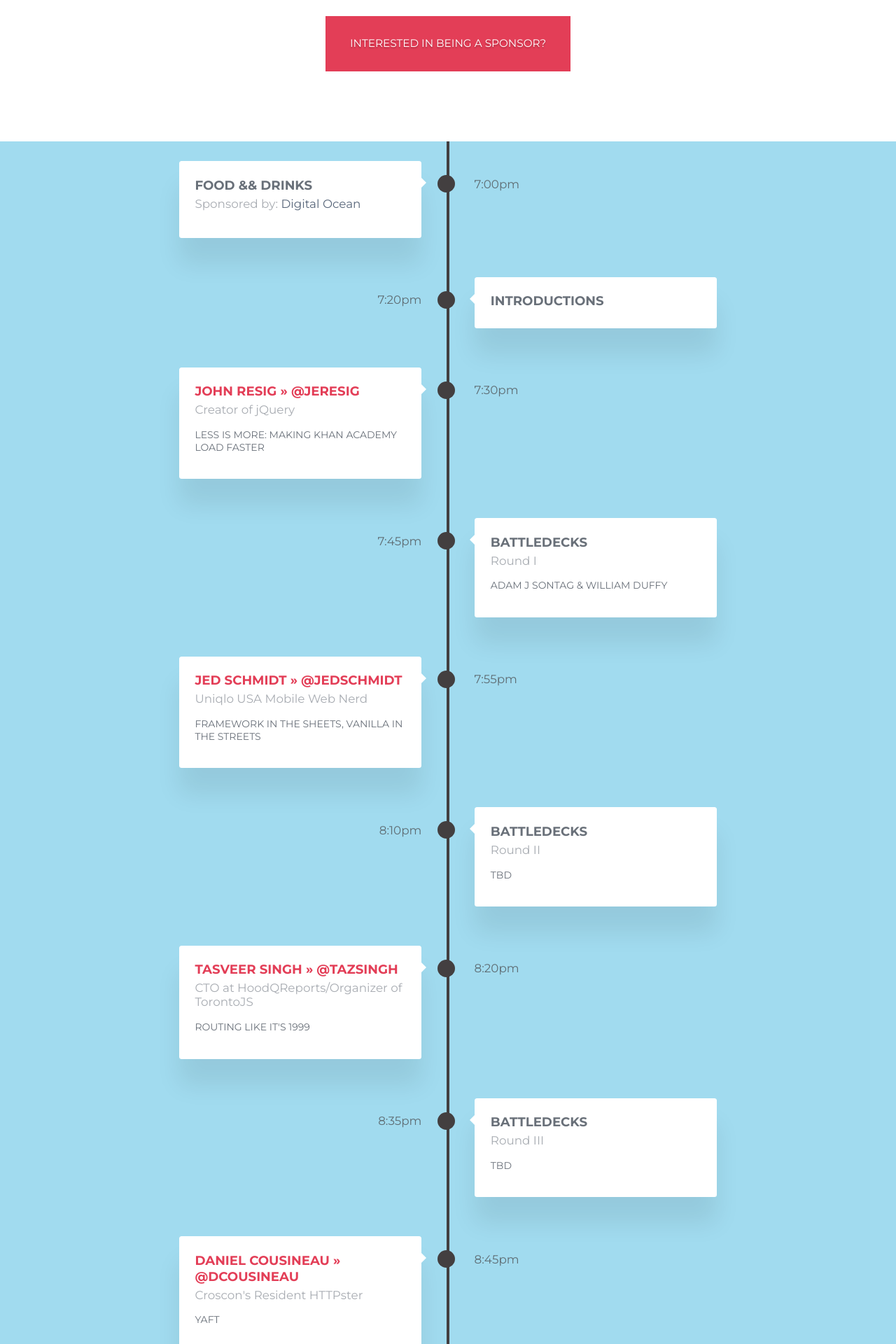
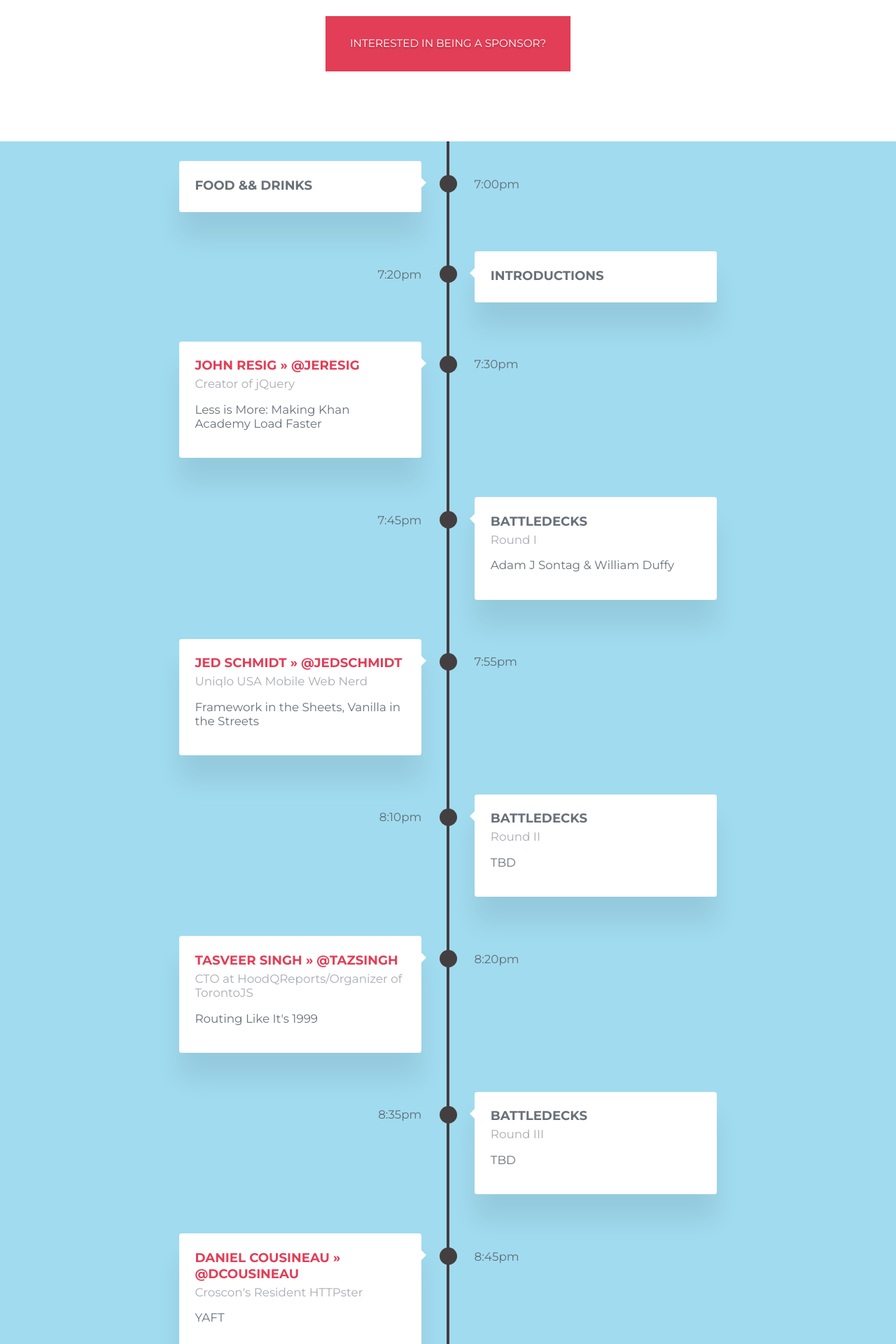
Before and after one commit to manhattanjs/manhattanjs.github.io, a Jekyll site: the page built from index.html, in a window 1280 px wide. Shown: the part 1340-3260 px from the top of the page at 70% size. Built offline with Jekyll 4.4.1, drawn with Linux system fonts in a browser that asks for light colours; comment, search, counter and statistics services are not loaded; some of the changed text lies outside the part shown.

Commit message:
Quick bug fixes and sponsor section added!

```diff
--- a/_includes/footer.html
+++ b/_includes/footer.html
@@ -1,7 +1,7 @@
 <footer class="footer-container flex-container">
   <div class="wrapper">
     <p class="footer-credits">
-      {{ site.title }} was founded by <a href="https://twitter.com/zeejab" target="_blank">@zeejab</a>, <a href="https://twitter.com/copasetickid" target="_blank">@copasetickid</a> and <a href="https://twitter.com/brendamarienyc" target="_blank">@brendamarienyc</a> in Feb 2014 as Part of NYC BoroJS family of meetups. <br>It is currently being organized by<a href="https://twitter.com/zeejab" target="_blank">@zeejab</a>, <a href="https://twitter.com/copasetickid" target="_blank">@copasetickid</a> and <a href="https://twitter.com/hipsterbrown" target="_blank">@hipsterbrown</a>.
+      {{ site.title }} was founded by <a href="https://twitter.com/zeejab" target="_blank">@zeejab</a>, <a href="https://twitter.com/copasetickid" target="_blank">@copasetickid</a> and <a href="https://twitter.com/brendamarienyc" target="_blank">@brendamarienyc</a> in Feb 2014 as Part of NYC BoroJS family of meetups. <br>It is currently being organized by <a href="https://twitter.com/zeejab" target="_blank">@zeejab</a>, <a href="https://twitter.com/copasetickid" target="_blank">@copasetickid</a> and <a href="https://twitter.com/hipsterbrown" target="_blank">@hipsterbrown</a>.
       <br><br>{{ site.title }} expects all speakers and attendees to follow the <a href="http://jsconf.com/codeofconduct.html">JSConf code of conduct</a>.
     </p>
     <p class="pizza-disclaimer">* Sorry, at this time we are not able to accommodate special dietary restrictions.</p>
--- a/_includes/speakers/speaker-list-2016-02.html
+++ b/_includes/speakers/speaker-list-2016-02.html
@@ -4,7 +4,6 @@
 
     <div class="timeline-content">
       <p class="event-info-headline">Food && Drinks</p>
-      <p class="speaker-sub-info">Sponsored by: <a href="https://www.digitalocean.com/" class="sponsor-link" target="_blank">Digital Ocean</a></p>
       <time>7:00pm</time>
     </div>
   </div>
@@ -109,9 +108,10 @@
     <div class="timeline-content">
       <p class="event-info-headline">Closing + Afterparty</p>
       <p class="speaker-sub-info">Post Event Shenanigans</p>
-      <p class="speaker-talk-title">Tonight our post event hangout space is <a href="https://www.google.com/maps?ion=1&espv=2&q=toad+hall&bav=on.2,or.r_cp.&biw=1422&bih=778&dpr=1.8&um=1&ie=UTF-8&sa=X&ved=0ahUKEwiZgZ7KnMbKAhVEGD4KHS1fD0cQ_AUIBigB" target="_blank" class="sponsor-link">Toad Hall</a>! See you there :-D</p>
+      <p class="speaker-talk-title">Tonight our post event hangout space is <a href="https://www.google.com/maps?ion=1&espv=2&q=toad+hall&bav=on.2,or.r_cp.&biw=1422&bih=778&dpr=1.8&um=1&ie=UTF-8&sa=X&ved=0ahUKEwiZgZ7KnMbKAhVEGD4KHS1fD0cQ_AUIBigB" target="_blank" class="sponsor-link">Toad Hall</a>! See you there.</p>
       <time>9:00pm</time>
     </div>
   </div>
+</section>
 
-</section>
+{% include sponsors/feb-2016.html %}
--- /dev/null
+++ b/_includes/sponsors/feb-2016.html
@@ -0,0 +1,4 @@
+<div class="flex-container timeline-clozer">
+  This month’s {{site.title}} is generously sponsored by: &nbsp;
+  <a href="https://www.digitalocean.com/" class="sponsor-link" target="_blank">Digital Ocean</a>,&nbsp;<a href="https://www.digitalocean.com/" class="sponsor-link" target="_blank"> Bocoup </a>&nbsp;and&nbsp;<a href="https://www.sparkpost.com/" class="sponsor-link" target="_blank">SparkPost</a>
+</div>
--- a/_sass/_footer.scss
+++ b/_sass/_footer.scss
@@ -1,9 +1,8 @@
 @import "variables";
 
 .footer-container {
-  padding: 70px 20px;
+  padding: 70px 20px 50px 20px;
   text-align: center;
-  text-transform: uppercase;
   font-size: 1em;
   background-color: $dark-gray;
   color: $white;
--- a/_sass/_next-event.scss
+++ b/_sass/_next-event.scss
@@ -1,10 +1,10 @@
 @import "variables";
 
 .sponsor-link {
-  color: $dark-blue;
+  color: $red;
 
   &:hover {
-    color: $hover-red;
+    color: $dark-blue;
   }
 }
 
@@ -43,8 +43,7 @@
 
 .speaker-talk-title {
   color: $dark-gray;
-  font-size: 1em;
-  text-transform: uppercase;
+  font-size: 1.2em;
   margin-top: 15px;
 }
 
--- a/_sass/_speak.scss
+++ b/_sass/_speak.scss
@@ -80,8 +80,8 @@
     width: 25px;
     height: 25px;
     top: 20px;
-    left: 52%;
-    margin-left: -30px;
+    left: 50%;
+    margin-left: -12.5px;
     -webkit-transform: translateZ(0);
     -webkit-backface-visibility: hidden;
   }
--- /dev/null
+++ b/_sass/_sponsors.scss
@@ -0,0 +1,5 @@
+.timeline-clozer {
+  color: $dark-blue;
+  background-color: white;
+  font-size: 1.2em;
+}
--- a/css/main.scss
+++ b/css/main.scss
@@ -14,5 +14,6 @@
   "sponsorship",
   "slideshow",
   "footer",
-  "birthday-announcement"
+  "birthday-announcement",
+  "sponsors"
 ;
```
